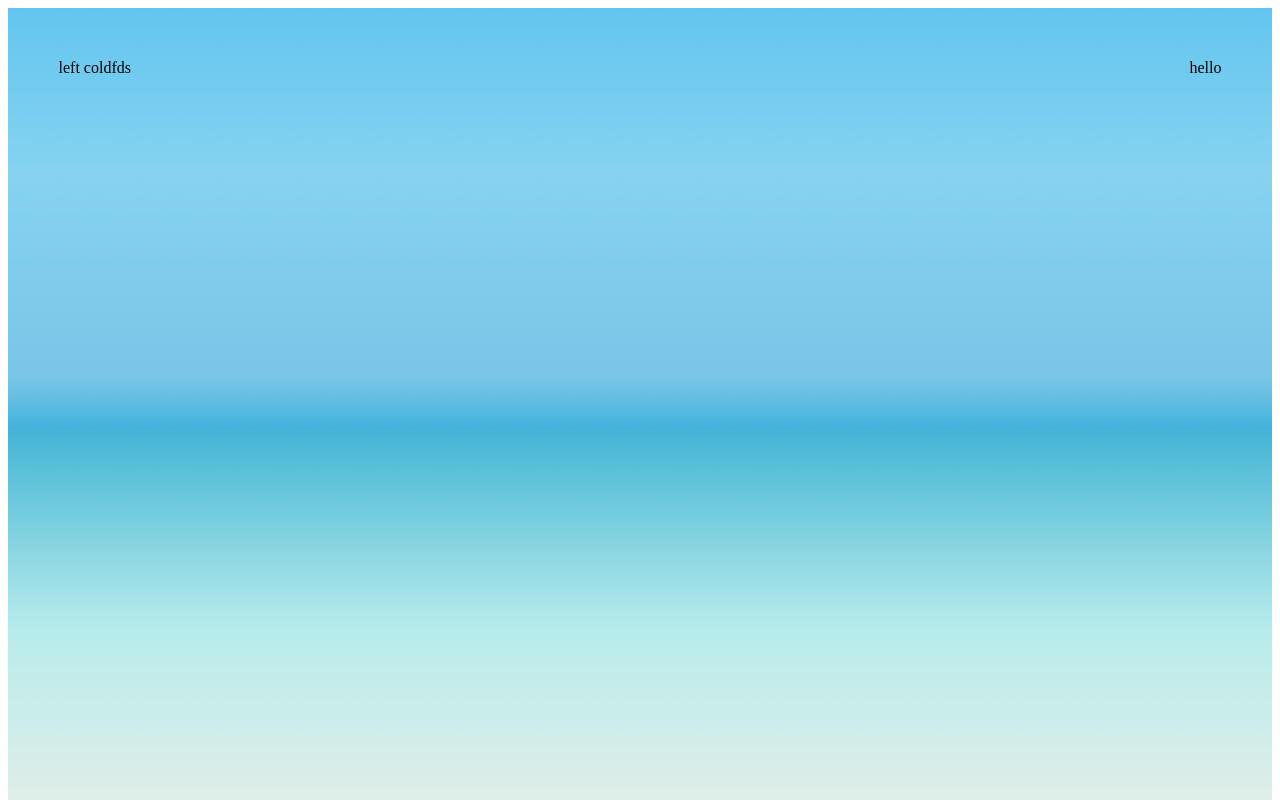
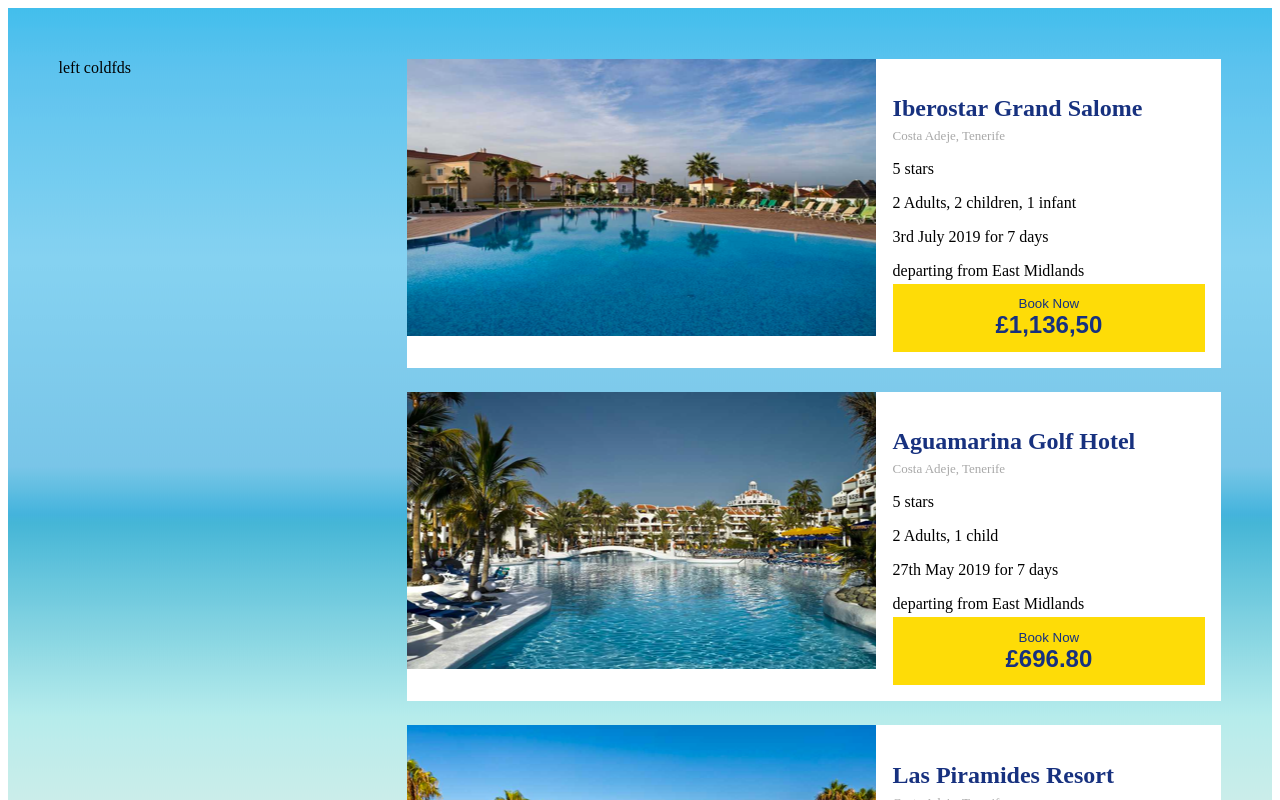
Before and after one commit to JayYoungman/next-app, a Next.js app: page /results in a window 1280 px wide. Shown: the top 800 px of the page. Built offline with nearby package versions, Linux system fonts and the light colour scheme.

Commit message:
styled up listing section, created results data to iterate over. created global button component and added some colour vars

```diff
--- /dev/null
+++ b/src/components/button/button.module.scss
@@ -0,0 +1,9 @@
+@import "../../../styles/variables.scss";
+
+.button {
+  background-color: $primary-bg-color;
+  width: 100%;
+  border: none;
+  padding: 4%;
+  color: $primary-text-color;
+}
--- /dev/null
+++ b/src/components/button/index.tsx
@@ -0,0 +1,10 @@
+import React, { ReactNode } from "react";
+import styles from "./button.module.scss";
+
+interface ButtonProps {
+  children: ReactNode;
+}
+
+export const Button = ({ children }: ButtonProps) => {
+  return <button className={styles.button}>{children}</button>;
+};
--- a/src/containers/results/index.tsx
+++ b/src/containers/results/index.tsx
@@ -2,13 +2,12 @@
 import { SidebarLayout } from "../../layouts/sidebar";
 import styles from "./results.module.scss";
 import { Sort } from "./sort";
+import { Listings } from "./listings";
 
 export const ResultsContainer = () => {
   return (
     <SidebarLayout sidebar={<Sort />}>
-      <div>
-        <div>hello</div>
-      </div>
+      <Listings />
     </SidebarLayout>
   );
 };
--- /dev/null
+++ b/src/containers/results/listings/data.json
@@ -0,0 +1,47 @@
+{
+  "data": [
+    {
+      "title": "Iberostar Grand Salome",
+      "location": "Costa Adeje, Tenerife",
+      "stars": 5,
+      "party": {
+        "adults": 2,
+        "children": 2,
+        "infants": 1
+      },
+      "startDate": "3rd July 2019",
+      "duration": "7 days",
+      "departingLocation": "East Midlands",
+      "thumbnailUrl": "/images/hotel-image-1.png",
+      "price": "£1,136,50"
+    },
+    {
+      "title": "Aguamarina Golf Hotel",
+      "location": "Costa Adeje, Tenerife",
+      "stars": 5,
+      "party": {
+        "adults": 2,
+        "children": 1
+      },
+      "startDate": "27th May 2019",
+      "duration": "7 days",
+      "departingLocation": "East Midlands",
+      "thumbnailUrl": "/images/hotel-image-2.png",
+      "price": "£696.80"
+    },
+    {
+      "title": "Las Piramides Resort",
+      "location": "Costa Adeje, Tenerife",
+      "stars": 5,
+      "party": {
+        "adults": 2,
+        "children": 2
+      },
+      "startDate": "3rd July 2019",
+      "duration": "7 days",
+      "departingLocation": "East Midlands",
+      "thumbnailUrl": "/images/hotel-image-3.png",
+      "price": "£499.99"
+    }
+  ]
+}
--- /dev/null
+++ b/src/containers/results/listings/index.tsx
@@ -0,0 +1,73 @@
+import React from "react";
+import styles from "./listings.module.scss";
+import { Button } from "../../../components/button";
+import results from "./data.json";
+
+interface ResultsData {
+  data: Array<{
+    title: string;
+    location: string;
+    stars: number;
+    party: PartyData;
+    startDate: string;
+    duration: string;
+    departingLocation: string;
+    thumbnailUrl: string;
+    price: string;
+  }>;
+}
+
+interface PartyData {
+  adults: number;
+  children?: number;
+  infants?: number;
+}
+export const Listings = () => {
+  const { data }: ResultsData = results;
+
+  console.log("data", data);
+
+  const renderPartyText = (party: PartyData): string => {
+    const { adults, children, infants } = party;
+
+    let text = `${adults} Adults`;
+
+    if (children) {
+      text += children > 1 ? `, ${children} children` : `, ${children} child `;
+    }
+    if (infants) {
+      text += infants > 1 ? `, ${infants} infants` : `, ${infants} infant `;
+    }
+
+    return text;
+  };
+
+  return (
+    <>
+      {data.map((result) => (
+        <div key={result.title} className={styles.listing}>
+          <div className={styles.listingLeft}>
+            <div
+              className={styles.listingImage}
+              style={{ backgroundImage: `url('${result.thumbnailUrl}')` }}
+            />
+          </div>
+          <div className={styles.listingRight}>
+            <h2 className={styles.listingTitle}>{result.title}</h2>
+            <p className={styles.listingLocationText}>{result.location}</p>
+            <p>{result.stars} stars</p>
+            <p>{renderPartyText(result.party)}</p>
+            <p>
+              {result.startDate} for {result.duration}
+            </p>
+            <p>departing from {result.departingLocation}</p>
+            <Button>
+              Book Now{" "}
+              <span className={styles.listingButtonPrice}>{result.price}</span>
+            </Button>
+          </div>
+        </div>
+      ))}
+    </>
+  );
+};
--- /dev/null
+++ b/src/containers/results/listings/listings.module.scss
@@ -0,0 +1,45 @@
+@import "../../../../styles/variables.scss";
+
+.listing {
+  background: white;
+  display: flex;
+  justify-content: space-between;
+  margin-top: 24px;
+  &:first-child {
+    margin-top: 0;
+  }
+}
+
+.listingLeft {
+  width: 60%;
+}
+
+.listingImage {
+  background: 50% / cover no-repeat;
+  height: 277px;
+}
+
+.listingRight {
+  width: 40%;
+  padding: 2%;
+  p {
+    margin-bottom: 4px;
+  }
+}
+
+.listingTitle {
+  color: $primary-text-color;
+  margin-bottom: 6px;
+}
+
+.listingLocationText {
+  color: $lightGray;
+  margin: 0;
+  font-size: 13px;
+}
+
+.listingButtonPrice {
+  font-size: 24px;
+  font-weight: bold;
+  display: block;
+}
--- a/src/layouts/sidebar/index.tsx
+++ b/src/layouts/sidebar/index.tsx
@@ -9,8 +9,10 @@
   children,
   sidebar,
 }: PropsWithChildren<SidebarLayoutProps>) => (
-  <section className={styles.container}>
-    <aside>{sidebar}</aside>
-    <section>{children}</section>
-  </section>
+  <div className={styles.page}>
+    <section className={styles.container}>
+      <aside className={styles.sidebar}>{sidebar}</aside>
+      <section className={styles.main}>{children}</section>
+    </section>
+  </div>
 );
--- a/src/layouts/sidebar/results.module.scss
+++ b/src/layouts/sidebar/results.module.scss
@@ -1,10 +1,24 @@
-.container {
+.page {
   background: url("../../../public/images/background.png") repeat-x center
     center fixed;
   min-height: 100vh;
+  width: 100%;
+}
+
+.container {
   display: flex;
   flex: 1;
   overflow-y: hidden;
   justify-content: space-between;
   padding: 4%;
+  max-width: 1200px;
+  margin: 0 auto;
 }
+
+.sidebar {
+  width: 28%;
+}
+
+.main {
+  width: 70%;
+}
--- a/styles/globals.scss
+++ b/styles/globals.scss
@@ -1,9 +1,13 @@
+@import "./variables.scss";
+
 html,
 body {
   padding: 0;
   margin: 0;
   font-family: -apple-system, BlinkMacSystemFont, Segoe UI, Roboto, Oxygen,
     Ubuntu, Cantarell, Fira Sans, Droid Sans, Helvetica Neue, sans-serif;
+  font-size: 14px;
+  color: $black;
 }
 
 a {
@@ -14,3 +18,11 @@
 * {
   box-sizing: border-box;
 }
+
+h2 {
+  font-size: 18px;
+  margin: 0;
+}
+p {
+  margin: 0;
+}
--- a/styles/variables.scss
+++ b/styles/variables.scss
@@ -1 +1,7 @@
-$primary-color: green;
+$blue: #17317f;
+$yellow: #fedc07;
+$lightGray: #a8a8a8;
+$black: #313137;
+
+$primary-text-color: $blue;
+$primary-bg-color: $yellow;
```
Also changed, not shown: src/containers/results/listing/index.tsx (deleted, +0 -9 lines).
